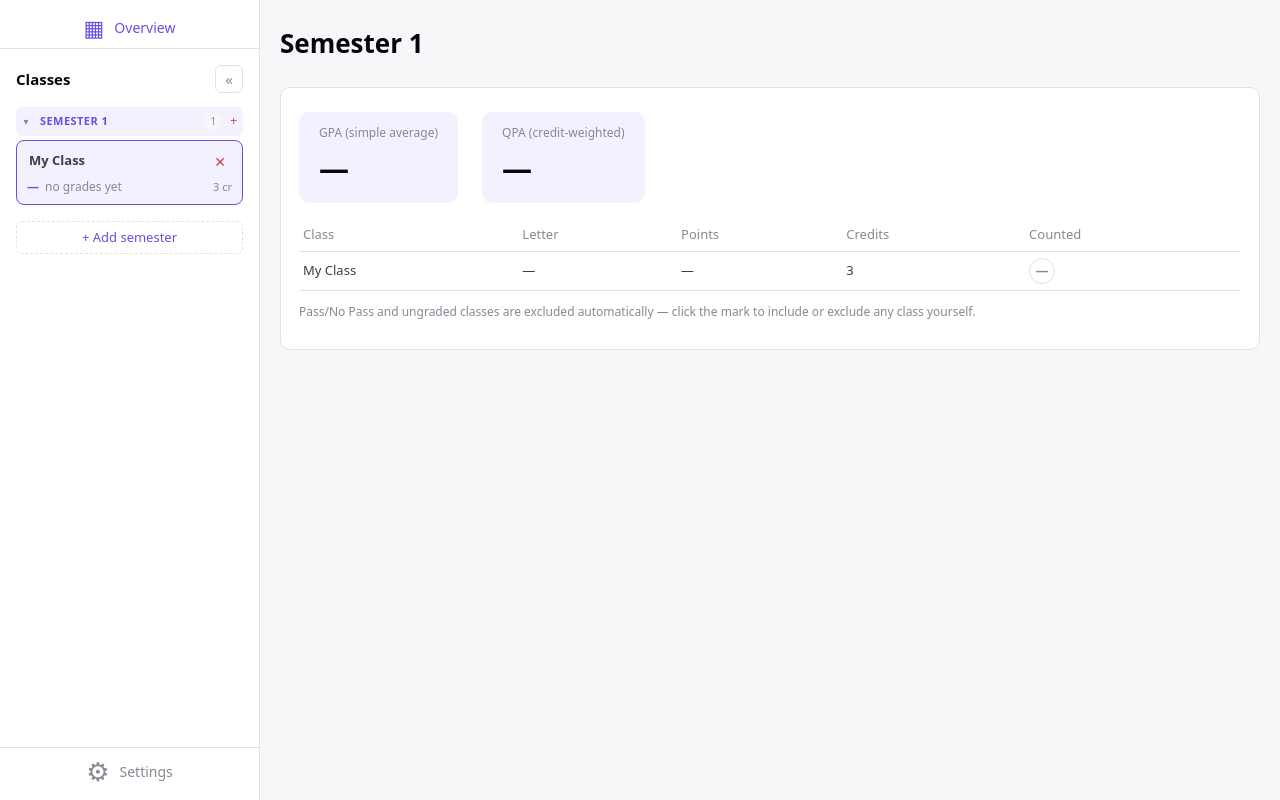
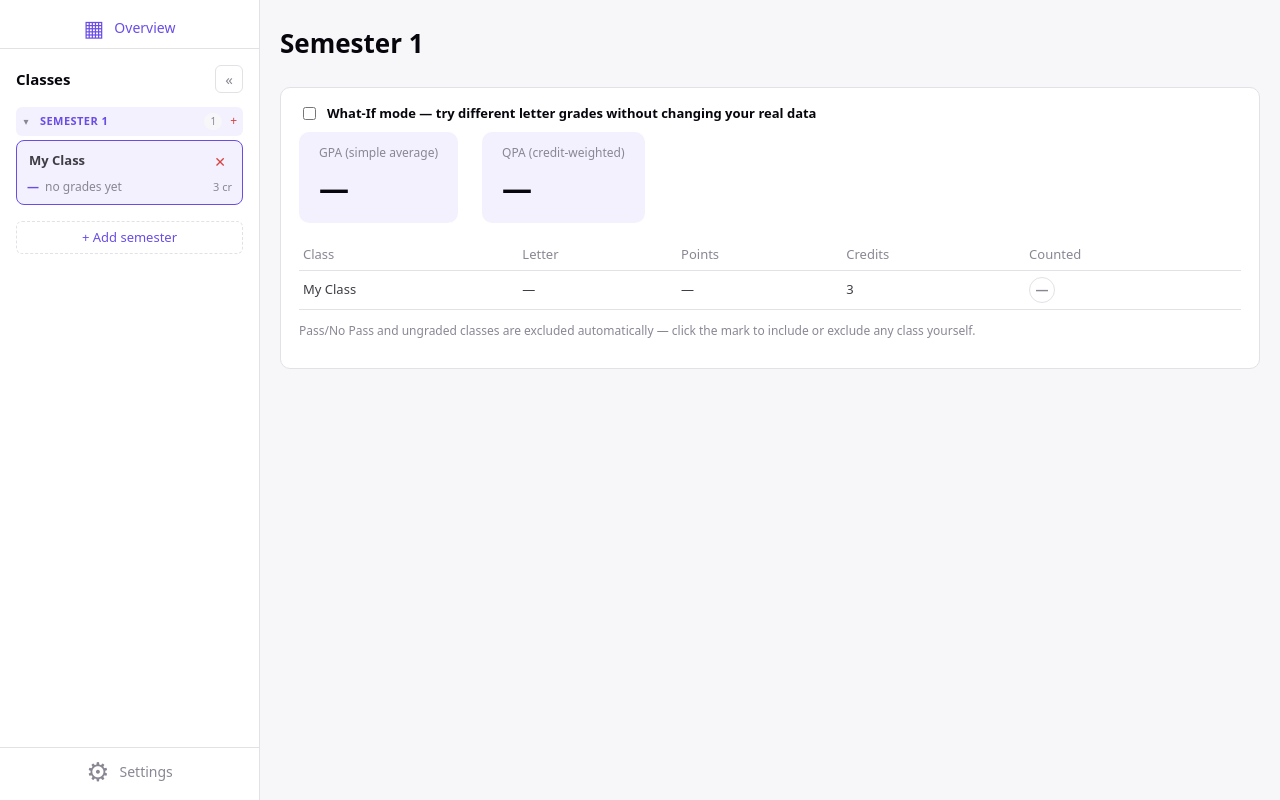
Before and after one commit to T-ya777/Grade-calculater, a React (Vite) app: page / in a window 1280 px wide. Both pictures are taken after a click on the element "SEMESTER 1". Built offline with nearby package versions, Linux system fonts and the light colour scheme.

Commit message:
what-if score in semester
Add what if score in semester page

```diff
--- a/src/App.css
+++ b/src/App.css
@@ -298,6 +298,73 @@ header h1 {
 .gpa-toggle.on:hover {
   border-color: #2e7d32;
   color: #2e7d32;
+}
+
+.gpa-toggle[disabled] {
+  opacity: 0.4;
+  cursor: not-allowed;
+}
+
+/* What-If mode */
+.semester-page.what-if-active {
+  border-color: #e07b00;
+  box-shadow: 0 0 0 1px #e07b00;
+}
+
+.what-if-toggle-row {
+  display: flex;
+  align-items: center;
+  justify-content: space-between;
+  gap: 12px;
+  flex-wrap: wrap;
+}
+
+.what-if-toggle {
+  display: flex;
+  align-items: center;
+  gap: 8px;
+  font-size: 13px;
+  font-weight: 600;
+  color: var(--text-h);
+  cursor: pointer;
+}
+
+.what-if-reset-btn {
+  background: none;
+  border: 1px solid #e07b00;
+  color: #e07b00;
+  border-radius: 6px;
+  padding: 4px 10px;
+  font-size: 12px;
+}
+
+.what-if-reset-btn:hover {
+  background: #fff3e0;
+}
+
+.what-if-banner {
+  margin-top: 10px;
+  padding: 8px 12px;
+  border-radius: 6px;
+  background: #fff3e0;
+  border: 1px solid #e07b00;
+  color: #a15c00;
+  font-size: 13px;
+}
+
+.what-if-letter-select {
+  font-size: 13px;
+  border: 1px solid var(--border);
+  border-radius: 4px;
+  padding: 2px 4px;
+  background: var(--card-bg);
+  color: var(--text-h);
+}
+
+.what-if-letter-select.hypothetical {
+  border-color: #e07b00;
+  color: #e07b00;
+  font-weight: 600;
 }
 
 .summary-grade {
--- a/src/components/SemesterPage.jsx
+++ b/src/components/SemesterPage.jsx
@@ -1,13 +1,106 @@
-import { computeSemesterGpa } from "../utils/grading";
+import { useEffect, useMemo, useState } from "react";
+import { computeSemesterGpa, pointsForLetter } from "../utils/grading";
+import { loadWhatIfOverrides, saveWhatIfOverrides } from "../utils/storage";
 
 export default function SemesterPage({ semesterName, profiles, settings, onSelectClass, onToggleInclude }) {
-  const { rows, gpa, qpa } = computeSemesterGpa(profiles, settings.gradePoints);
+  const [whatIf, setWhatIf] = useState(false);
+  // { [classId]: hypothetical letter } — persisted per semester, see below.
+  const [overrides, setOverrides] = useState(() => loadWhatIfOverrides(semesterName));
+
+  // Reload the saved hypothetical setup whenever you switch semesters.
+  useEffect(() => {
+    setOverrides(loadWhatIfOverrides(semesterName));
+  }, [semesterName]);
+
+  // Persist on every change, so leaving What-If mode (or the page, or the
+  // app entirely) and coming back later shows the same hypothetical setup.
+  useEffect(() => {
+    saveWhatIfOverrides(semesterName, overrides);
+  }, [semesterName, overrides]);
+
+  const real = computeSemesterGpa(profiles, settings.gradePoints);
+
+  // What-If recompute: same math as computeSemesterGpa, but a class with an
+  // override uses that letter's points instead of its real computed one.
+  // A class you've manually excluded from GPA stays excluded even here —
+  // What-If only lets you try a different grade, not turn on a class you've
+  // chosen to leave out.
+  const effective = useMemo(() => {
+    if (!whatIf) return real;
+
+    let simpleSum = 0;
+    let simpleCount = 0;
+    let creditSum = 0;
+    let creditWeightedSum = 0;
+
+    const rows = real.rows.map((r) => {
+      const override = overrides[r.id];
+      const manuallyExcluded = r.points !== null && r.included === false;
+      const points = override ? pointsForLetter(override, settings.gradePoints) : r.points;
+      const letter = override || r.letter;
+      const included = manuallyExcluded ? false : points !== null;
+
+      if (included) {
+        simpleSum += points;
+        simpleCount += 1;
+        creditSum += r.credits;
+        creditWeightedSum += points * r.credits;
+      }
+
+      return { ...r, letter, points, included, isHypothetical: Boolean(override) };
+    });
+
+    return {
+      rows,
+      gpa: simpleCount > 0 ? simpleSum / simpleCount : null,
+      qpa: creditSum > 0 ? creditWeightedSum / creditSum : null,
+    };
+  }, [whatIf, overrides, real, settings.gradePoints]);
+
+  function setOverride(id, letter) {
+    setOverrides((prev) => {
+      const next = { ...prev };
+      if (!letter) delete next[id];
+      else next[id] = letter;
+      return next;
+    });
+  }
+
+  function toggleWhatIf() {
+    setWhatIf((prev) => !prev);
+  }
+
+  function resetOverrides() {
+    setOverrides({});
+  }
+
+  const hasOverrides = Object.keys(overrides).length > 0;
+
   const showGpa = settings.gpaDisplay !== "qpa";
   const showQpa = settings.gpaDisplay !== "gpa";
 
   return (
-    <div className="card semester-page">
-      {rows.length === 0 ? (
+    <div className={`card semester-page ${whatIf ? "what-if-active" : ""}`}>
+      <div className="what-if-toggle-row">
+        <label className="what-if-toggle">
+          <input type="checkbox" checked={whatIf} onChange={toggleWhatIf} />
+          What-If mode — try different letter grades without changing your real data
+        </label>
+        {whatIf && hasOverrides && (
+          <button type="button" className="what-if-reset-btn" onClick={resetOverrides}>
+            Reset to actual grades
+          </button>
+        )}
+      </div>
+
+      {whatIf && (
+        <div className="what-if-banner">
+          You're viewing hypothetical grades — these are never counted toward your real GPA/QPA.
+          Your hypothetical picks are saved, so you can leave and come back to the same setup.
+        </div>
+      )}
+
+      {effective.rows.length === 0 ? (
         <p className="muted small">No classes in this semester yet.</p>
       ) : (
         <>
@@ -15,13 +108,17 @@ export default function SemesterPage({ semesterName, profiles, settings, onSelec
             {showGpa && (
               <div className="semester-gpa-block">
                 <div className="summary-label">GPA (simple average)</div>
-                <div className="summary-score">{gpa === null ? "—" : gpa.toFixed(2)}</div>
+                <div className="summary-score">
+                  {effective.gpa === null ? "—" : effective.gpa.toFixed(2)}
+                </div>
               </div>
             )}
             {showQpa && (
               <div className="semester-gpa-block">
                 <div className="summary-label">QPA (credit-weighted)</div>
-                <div className="summary-score">{qpa === null ? "—" : qpa.toFixed(2)}</div>
+                <div className="summary-score">
+                  {effective.qpa === null ? "—" : effective.qpa.toFixed(2)}
+                </div>
               </div>
             )}
           </div>
@@ -37,19 +134,44 @@ export default function SemesterPage({ semesterName, profiles, settings, onSelec
               </tr>
             </thead>
             <tbody>
-              {rows.map((r) => (
+              {effective.rows.map((r) => {
+                const profile = profiles.find((p) => p.id === r.id);
+                return (
                   <tr key={r.id} className="semester-row-clickable" onClick={() => onSelectClass(r.id)}>
                     <td>{r.name}</td>
-                  <td>{r.letter}</td>
+                    <td onClick={(e) => whatIf && e.stopPropagation()}>
+                      {whatIf ? (
+                        <select
+                          className={`what-if-letter-select ${r.isHypothetical ? "hypothetical" : ""}`}
+                          value={overrides[r.id] || ""}
+                          onChange={(e) => setOverride(r.id, e.target.value)}
+                        >
+                          <option value="">{r.letter}</option>
+                          {(profile?.scale || [])
+                            .map((s) => s.letter)
+                            .filter((letter) => letter !== r.letter)
+                            .map((letter) => (
+                              <option key={letter} value={letter}>
+                                {letter}
+                              </option>
+                            ))}
+                        </select>
+                      ) : (
+                        r.letter
+                      )}
+                    </td>
                     <td>{r.points === null ? "—" : r.points.toFixed(1)}</td>
                     <td>{r.credits}</td>
                     <td onClick={(e) => e.stopPropagation()}>
                       <button
                         type="button"
                         className={`gpa-toggle ${r.included ? "on" : "off"}`}
+                        disabled={whatIf}
                         onClick={() => onToggleInclude(r.id, !r.included)}
                         title={
-                        r.included
+                          whatIf
+                            ? "Turn off What-If mode to change this"
+                            : r.included
                               ? "Counted toward GPA/QPA — click to exclude"
                               : "Not counted — click to include"
                         }
@@ -58,7 +180,8 @@ export default function SemesterPage({ semesterName, profiles, settings, onSelec
                       </button>
                     </td>
                   </tr>
-              ))}
+                );
+              })}
             </tbody>
           </table>
 
--- a/src/utils/storage.js
+++ b/src/utils/storage.js
@@ -158,3 +158,35 @@ export function saveSettings(settings) {
     console.error("Failed to save settings", e);
   }
 }
+
+const WHATIF_OVERRIDES_KEY = "grade-calculator-whatif-overrides-v1";
+
+// What-If letter-grade overrides on the Semester page, kept per semester
+// name so trying out a hypothetical in one semester doesn't bleed into
+// another. Persisted so leaving and reopening What-If mode (or reloading
+// the app) shows the same hypothetical setup instead of losing it.
+export function loadWhatIfOverrides(semesterName) {
+  try {
+    const raw = localStorage.getItem(WHATIF_OVERRIDES_KEY);
+    const all = raw ? JSON.parse(raw) : {};
+    return all[semesterName] || {};
+  } catch (e) {
+    console.error("Failed to load What-If overrides", e);
+    return {};
+  }
+}
+
+export function saveWhatIfOverrides(semesterName, overrides) {
+  try {
+    const raw = localStorage.getItem(WHATIF_OVERRIDES_KEY);
+    const all = raw ? JSON.parse(raw) : {};
+    if (Object.keys(overrides).length === 0) {
+      delete all[semesterName];
+    } else {
+      all[semesterName] = overrides;
+    }
+    localStorage.setItem(WHATIF_OVERRIDES_KEY, JSON.stringify(all));
+  } catch (e) {
+    console.error("Failed to save What-If overrides", e);
+  }
+}
```
Lines whose indentation alone changed are shown as unchanged.
